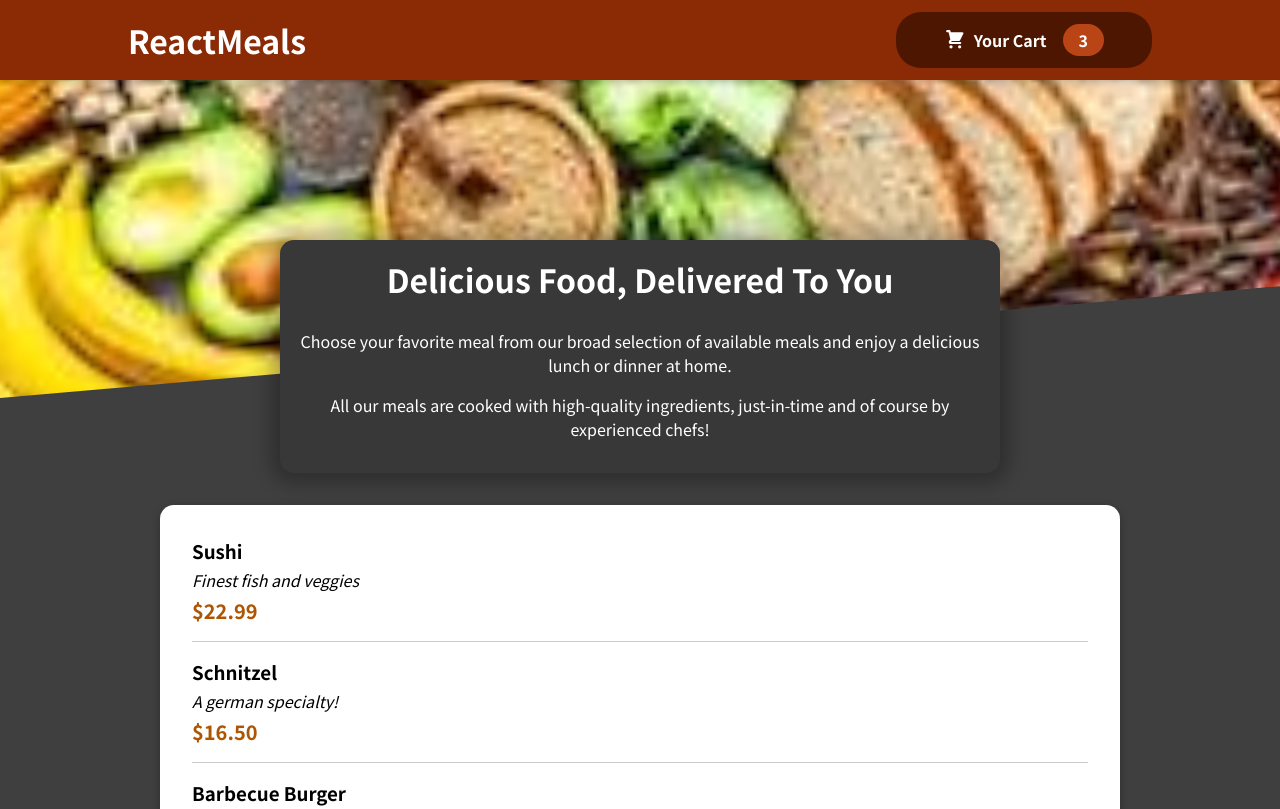
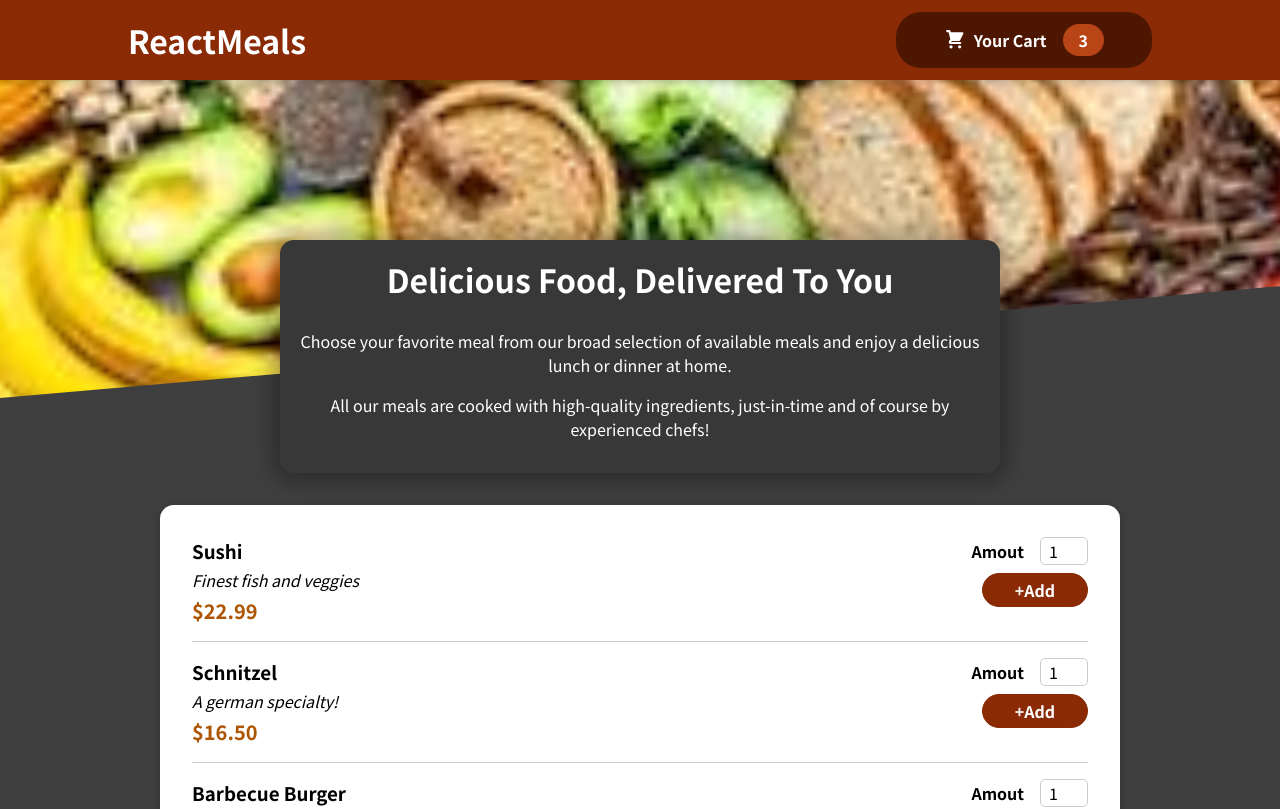
Before and after one commit to hariomhks1997/3-hour-react-js-project-2, a React (Create React App) app: page / in a window 1280 px wide. Shown: the top 809 px of the page. Built offline with nearby package versions, Linux system fonts and the light colour scheme.

Commit message:
Adding a Form

```diff
--- a/src/components/Meals/AvaliableMeals.module.css
+++ b/src/components/Meals/AvaliableMeals.module.css
@@ -3,15 +3,12 @@
   width: 90%;
   margin: 2rem auto;
   animation: meals-appear 1s ease-out forwards;
-
 }
 
 .meals ul {
   list-style: none;
   margin: 0;
   padding: 0;
-
-
 }
 
 @keyframes meals-appear {
--- a/src/components/Meals/MealItem/MealItem.js
+++ b/src/components/Meals/MealItem/MealItem.js
@@ -1,18 +1,20 @@
 import React from 'react';
 import classes from './MealItem.module.css';
+import MealItemForm from './MealItemForm';
 
 const MealItem = (props) => {
     const price=`$${props.price.toFixed(2)}`;
   return (
-    <li>
-    <div className={classes.meal}>
+    <li className={classes.meal}>
+    <div >
         <h3>{props.name} </h3>
         <div className={classes.description}>{props.description}</div>
         <div className={classes.price}>{price} </div>
 
+
         </div>
     <div>
-
+    <MealItemForm></MealItemForm>
     </div>
     </li>
   )
--- a/src/components/Meals/MealItem/MealItem.module.css
+++ b/src/components/Meals/MealItem/MealItem.module.css
@@ -1,5 +1,5 @@
 .meal {
-
+  display: flex;
   justify-content: space-between;
   margin: 1rem;
   padding-bottom: 1rem;
--- a/src/components/Meals/MealItem/MealItemForm.js
+++ b/src/components/Meals/MealItem/MealItemForm.js
@@ -0,0 +1,22 @@
+import React from 'react';
+import classes from './MealItemForm.module.css';
+import Input from '../../UI/Input';
+
+
+const MealItemForm = () => {
+  return (
+    <form className={classes.form}>
+        <Input label="Amout" input={{
+            id:"amount",
+            type:'number',
+            min:"1",
+            max:"5",
+            step:"1",
+            defaultValue:'1'
+        }}></Input>
+        <button>+Add</button>
+    </form>
+  )
+}
+
+export default MealItemForm
--- /dev/null
+++ b/src/components/Meals/MealItem/MealItemForm.module.css
@@ -0,0 +1,20 @@
+.form {
+    text-align: right;
+  }
+
+  .form button {
+    font: inherit;
+    cursor: pointer;
+    background-color: #8a2b06;
+    border: 1px solid #8a2b06;
+    color: white;
+    padding: 0.25rem 2rem;
+    border-radius: 20px;
+    font-weight: bold;
+  }
+
+  .form button:hover,
+  .form button:active {
+    background-color: #641e03;
+    border-color: #641e03;
+  }
--- /dev/null
+++ b/src/components/UI/Input.js
@@ -0,0 +1,15 @@
+import React from 'react';
+import classes from './Input.module.css';
+
+const Input = (props) => {
+    console.log({...props.input})
+  return (
+    <div className={classes.input}>
+        <label htmlFor={props.input.id}>{props.label}</label>
+        <input {...props.input}></input>
+
+    </div>
+  )
+}
+
+export default Input
--- /dev/null
+++ b/src/components/UI/Input.module.css
@@ -0,0 +1,18 @@
+.input {
+    display: flex;
+    align-items: center;
+    margin-bottom: 0.5rem;
+  }
+
+  .input label {
+    font-weight: bold;
+    margin-right: 1rem;
+  }
+
+  .input input {
+    width: 3rem;
+    border-radius: 5px;
+    border: 1px solid #ccc;
+    font: inherit;
+    padding-left: 0.5rem;
+  }
```
Also changed, not shown: src/components/UI/Card.module.css (+5 -5 lines), src/components/Meals/MealSummary.module.css (indentation only). Lines whose indentation alone changed are shown as unchanged.
